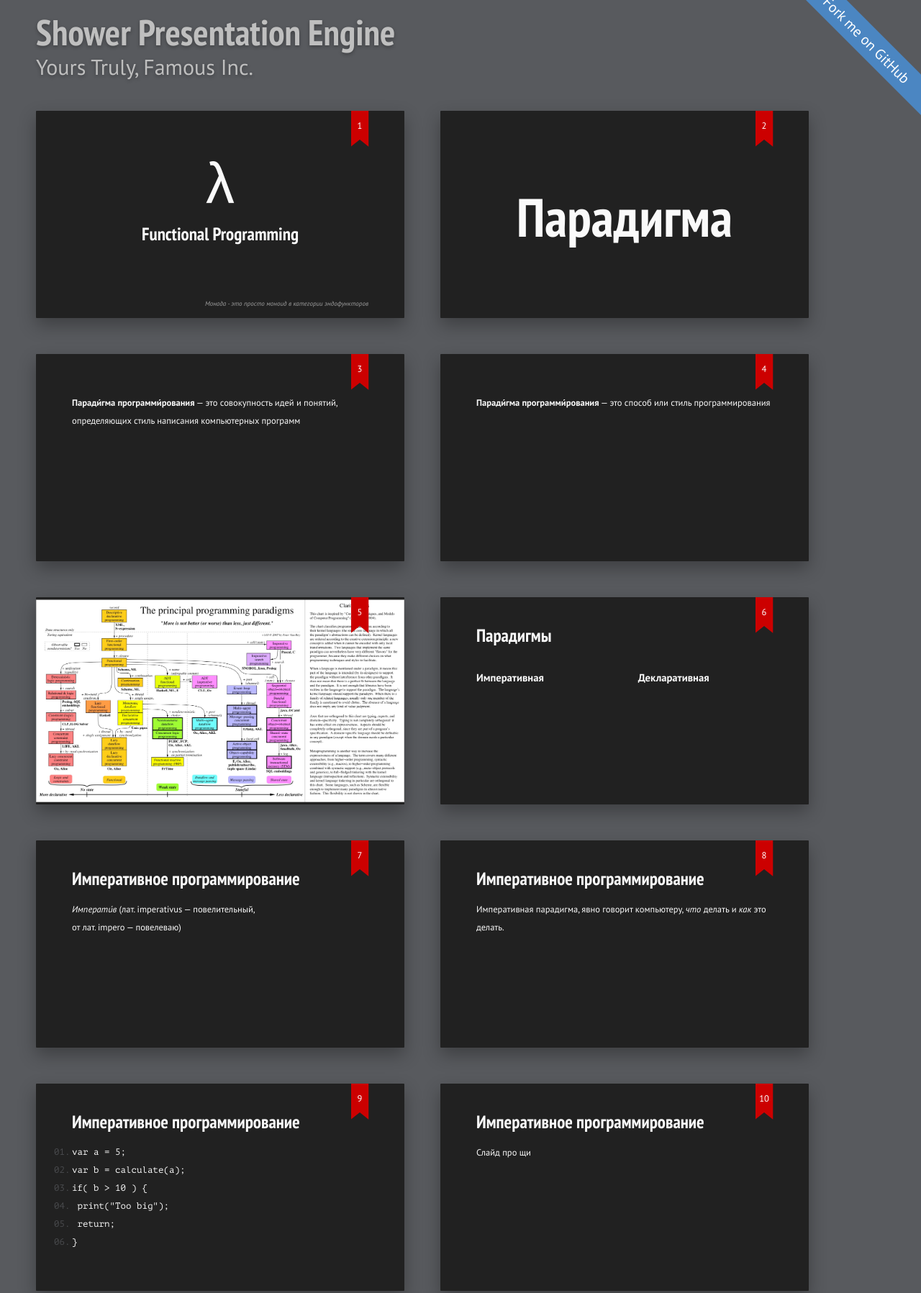
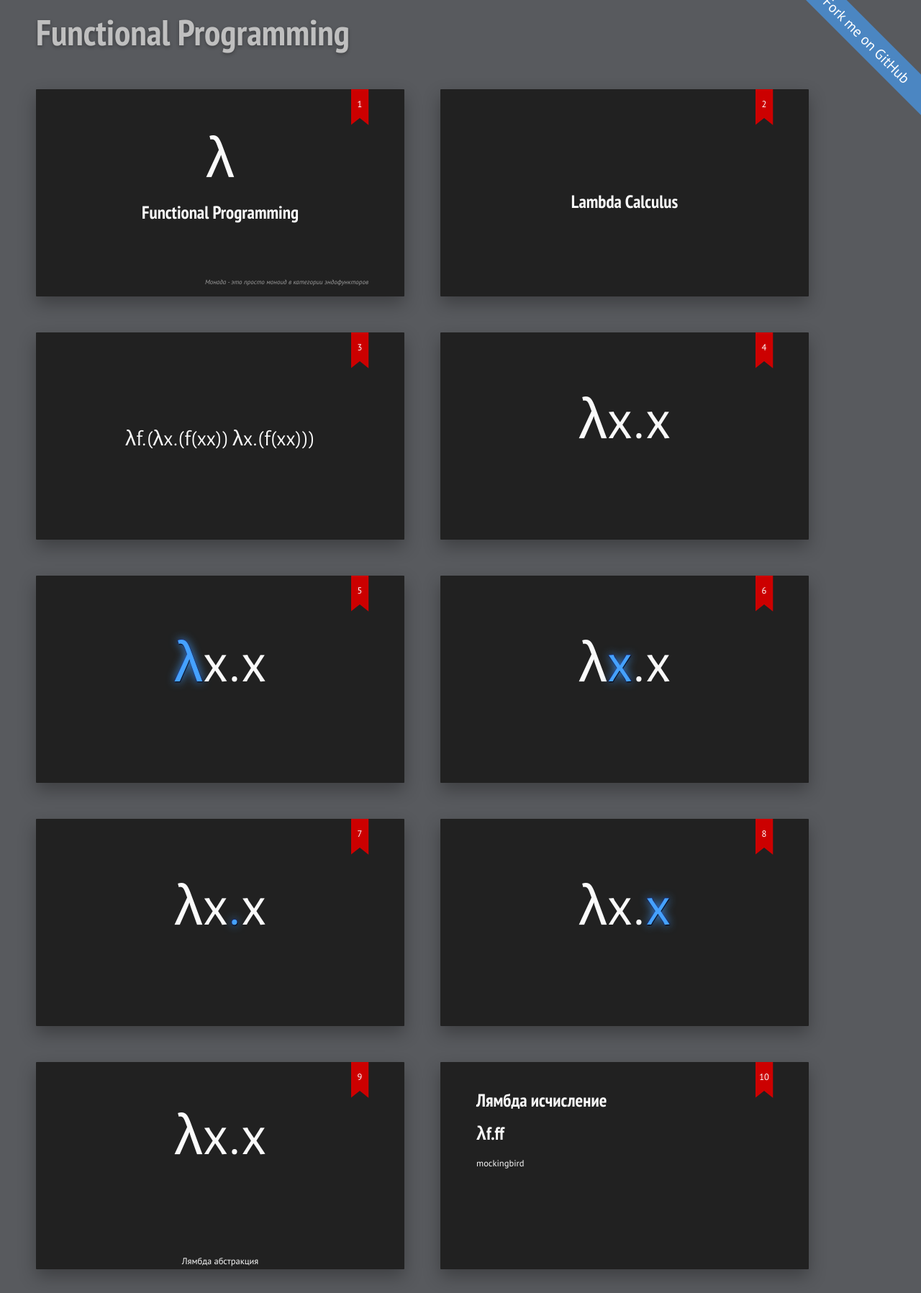
Before and after one commit to streltsov/Functional-Programming-Presentation, a plain HTML site: page index.html in a window 1280 px wide. Shown: the part 20-1817 px from the top of the page at 72% size. Drawn offline with nearby package versions, Linux system fonts and the light colour scheme; a web font is replaced by a local one.

Commit message:
Pick fonts

```diff
--- a/index.html
+++ b/index.html
@@ -5,40 +5,26 @@
     <meta charset="utf-8" />
     <meta name="viewport" content="width=device-width, initial-scale=1" />
     <link rel="stylesheet" href="shower/themes/ribbon/styles/styles.css" />
-    <style>
-      .shower {
-        --slide-ratio: calc(16 / 9);
-      }
-      .slide {
-        background-color: #212121;
-      }
-      .slide,
-      .slide li::before,
-      .slide h2 {
-        color: #fafafa;
-      }
+    <link rel="stylesheet" href="style.css" />
+    <link
+      href="https://fonts.googleapis.com/css?family=Charm&display=swap"
+      rel="stylesheet"
+    />
 
-      .flex {
-        display: flex;
-        justify-content: space-around;
-      }
-      .highlight {
-        color: #45a1ff;
-        text-shadow: 1px 1px 2px black, 0 0 25px #45a1ff, 0 0 5px darkblue;
-      }
-      .slide.chapter h2 {
-        color: #fafafa;
-        text-align: center;
-      }
-      .center {
-        text-align: center;
-      }
-    </style>
+    <link
+      href="https://fonts.googleapis.com/css?family=News+Cycle&display=swap"
+      rel="stylesheet"
+    />
+
+    <link
+      href="https://fonts.googleapis.com/css?family=Alegreya+Sans:100,100i,300,300i,400,400i,500,500i,700,700i,800,800i,900,900i&display=swap&subset=greek"
+      rel="stylesheet"
+    />
   </head>
+
   <body class="shower list">
     <header class="caption">
-      <h1>Shower Presentation Engine</h1>
-      <p>Yours Truly, Famous Inc.</p>
+      <h1>Functional Programming</h1>
     </header>
 
     <section class="slide" id="cover">
@@ -65,6 +51,45 @@
       <p>
         Монада - это просто моноид в категории эндофункторов
       </p>
+    </section>
+
+    <section class="slide flex middle">
+      <h2 class="center moderate">Lambda Calculus</h2>
+    </section>
+
+    <section class="slide flex middle">
+      <p class="lambda center moderate">λf.(λx.(f(xx)) λx.(f(xx)))</p>
+    </section>
+
+    <section class="slide flex middle">
+      <p class="lambda center big">λx.x</p>
+    </section>
+
+    <section class="slide flex middle">
+      <p class="lambda center big"><span class="glow">λ</span>x.x</p>
+    </section>
+
+    <section class="slide flex middle">
+      <p class="lambda center big">λ<span class="glow">x</span>.x</p>
+    </section>
+
+    <section class="slide flex middle">
+      <p class="lambda center big">λx<span class="glow">.</span>x</p>
+    </section>
+
+    <section class="slide flex middle">
+      <p class="lambda center big">λx.<span class="glow">x</span></p>
+    </section>
+
+    <section class="slide flex middle">
+      <p class="lambda center big">λx.x</p>
+      <p class="center">Лямбда абстракция</p>
+    </section>
+
+    <section class="slide">
+      <h2>Лямбда исчисление</h2>
+      <h2 class="center">λf.ff</h2>
+      mockingbird
     </section>
 
     <section class="slide">
@@ -192,96 +217,6 @@
         </div>
       </div>
     </section>
-
-    <section class="slide chapter">
-      <h2>Лямбда исчисление</h2>
-    </section>
-
-    <section class="slide" id="lambda">
-      <style>
-        #lambda .lambda {
-          font-size: 160px;
-          font-weight: 400;
-          text-align: center;
-          padding-bottom: 240px;
-        }
-      </style>
-      <h2 class="shout shrink lambda">λ?</h2>
-    </section>
-
-    <section class="slide">
-      <style>
-        .slide .lambda {
-          font-size: 160px;
-          font-weight: 400;
-          text-align: center;
-        }
-      </style>
-      <h2 class="lambda">λx.x</h2>
-    </section>
-
-    <section class="slide">
-      <style>
-        .slide .lambda {
-          font-size: 160px;
-          font-weight: 400;
-          text-align: center;
-        }
-      </style>
-      <h2 class="lambda"><span class="highlight">λ</span>x.x</h2>
-    </section>
-
-    <section class="slide">
-      <style>
-        .slide .lambda {
-          font-size: 160px;
-          font-weight: 400;
-          text-align: center;
-        }
-      </style>
-      <h2 class="lambda">λ<span class="highlight">x</span>.x</h2>
-    </section>
-
-    <section class="slide">
-      <style>
-        .slide .lambda {
-          font-size: 160px;
-          font-weight: 400;
-          text-align: center;
-        }
-      </style>
-      <h2 class="lambda">λx<span class="highlight">.</span>x</h2>
-    </section>
-
-    <section class="slide">
-      <style>
-        .slide .lambda {
-          font-size: 160px;
-          font-weight: 400;
-          text-align: center;
-        }
-      </style>
-      <h2 class="lambda">λx.<span class="highlight">x</span></h2>
-    </section>
-
-    <section class="slide">
-      <style>
-        .slide .lambda {
-          font-size: 160px;
-          font-weight: 400;
-          text-align: center;
-        }
-      </style>
-      <h2 class="lambda">λx.x</h2>
-      <h2 class="center">Лямбда абстракция</h2>
-    </section>
-
-    <section class="slide">
-      <h2>Лямбда исчисление</h2>
-      <h2 class="center">λf.ff</h2>
-      mockingbird
-    </section>
-
     <section class="slide">
       <h2>Чего в FP нет:</h2>
       <ol>
--- /dev/null
+++ b/style.css
@@ -0,0 +1,40 @@
+.shower {
+  --slide-ratio: calc(16 / 9);
+}
+.slide {
+  background-color: #212121;
+}
+.slide,
+.slide li::before,
+.slide h2 {
+  color: #fafafa;
+}
+
+.lambda {
+  font-family: 'Charm', 'Alegreya Sans', sans-serif !important;
+}
+.flex {
+  display: flex;
+  flex-direction: column;
+}
+.center {
+  align-self: center;
+}
+.middle {
+  justify-content: center;
+}
+.space-around {
+  justify-content: space-around;
+}
+.moderate {
+  font-size: 60px;
+  font-weight: 400;
+}
+.big {
+  font-size: 160px;
+  font-weight: 400;
+}
+.glow {
+  color: #45a1ff;
+  text-shadow: 1px 1px 2px black, 0 0 25px #45a1ff, 0 0 5px darkblue;
+}
```
Also changed, not shown: 1 other file.
